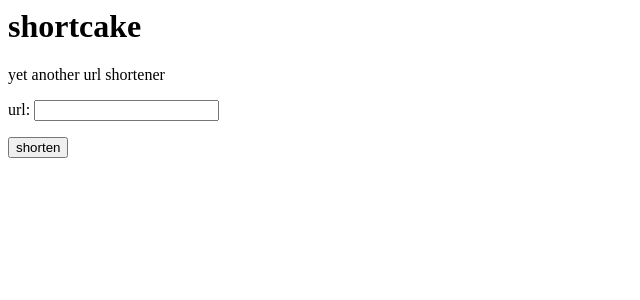
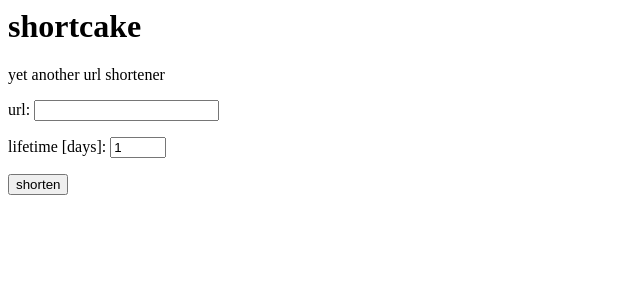
Before and after one commit to svetozarm/shortcake, a Flask app: page / in a window 1280 px wide. Shown: the top 300 px of the page, without its empty margins (0-640 px from the left). Run offline with Flask 2, Linux system fonts and the light colour scheme; some libraries are stand-ins or nearby versions.

Commit message:
Add lifetime UI element and fix validators
<EOM>

```diff
--- a/app/forms.py
+++ b/app/forms.py
@@ -1,9 +1,25 @@
 from flask_wtf import FlaskForm
 
-from wtforms import StringField, SubmitField
-from wtforms.validators import DataRequired, URL
+from wtforms import StringField, SubmitField, IntegerField
+from wtforms.validators import DataRequired, URL, NumberRange
 
 
 class UrlForm(FlaskForm):
-    url = StringField("url", validators=[DataRequired(), URL()])
+    url = StringField(
+        "url",
+        validators=[
+            DataRequired(message="Must enter an URL"),
+            URL(message="That doesn't look like a valid URL"),
+        ],
+    )
+    lifetime = IntegerField(
+        "lifetime [days]",
+        default=1,
+        validators=[
+            DataRequired(message="Must enter URL lifetime"),
+            NumberRange(
+                min=1, max=31, message="URL lifetime must be between 1 and 31 days"
+            ),
+        ],
+    )
     submit = SubmitField("shorten")
--- a/app/routes.py
+++ b/app/routes.py
@@ -26,5 +26,4 @@ def shorten():
         }
         return render_template("shorten.html", url=url)
     else:
-        flash("Must enter an URL")
-        return redirect("index.html")
+        return render_template("index.html", form=url_form)
--- a/app/templates/index.html
+++ b/app/templates/index.html
@@ -1,11 +1,14 @@
-{% extends "base.html" %} {% block content %}
+{% extends "base.html" %} {% macro render_field(field) %}
+<p>
+  {{field.label}}: {{field()}} {% for error in field.errors %}
+  <span style="color: red;">[{{ error }}]</span>
+  {% endfor %}
+</p>
+{% endmacro %} {% block content %}
+
 <form action="{{url_for('shorten')}}" method="post" novalidate>
-  {{form.hidden_tag()}}
-  <p>
-    {{form.url.label}}: {{form.url()}} {% for error in form.url.errors %}
-    <span style="color: red;">[{{ error }}]</span>
-    {% endfor %}
-  </p>
+  {{form.hidden_tag()}} {{ render_field(form.url) }} {{
+  render_field(form.lifetime) }}
   <p>
     {{form.submit()}}
   </p>
```
